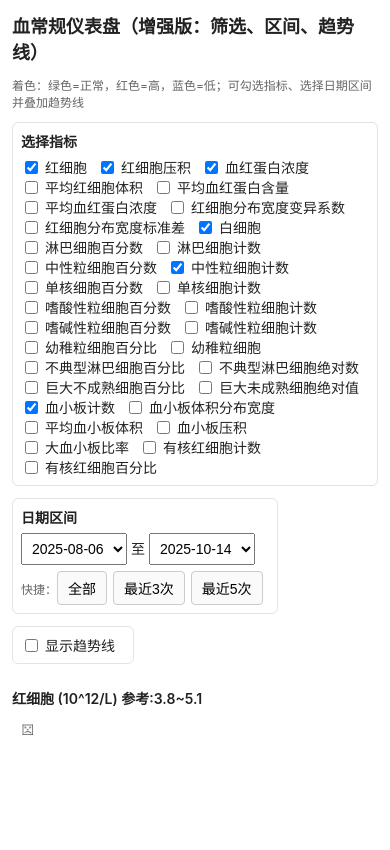
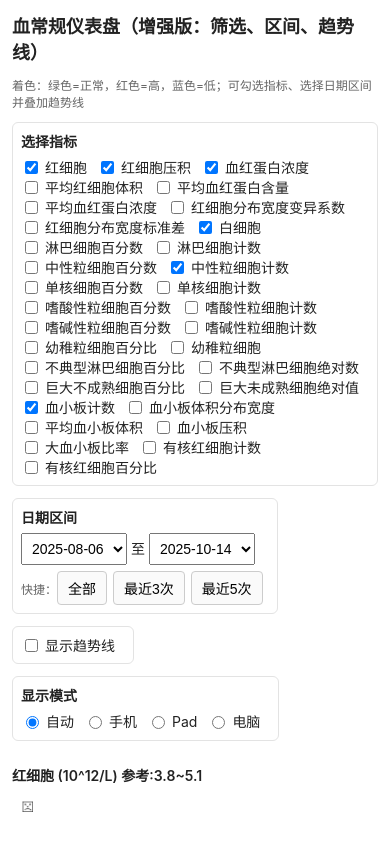
Before and after one commit to EricZhou-math/blood-test-dashboard, a plain HTML site: page index.html in a window 390 px wide. Shown: the top 850 px of the page. Drawn offline with Linux system fonts and the light colour scheme.

Commit message:
UI: add device mode selector (auto/mobile/tablet/desktop), CSS overrides, auto-detect and persist; re-render on resize/orientation

```diff
--- a/index.html
+++ b/index.html
@@ -45,6 +45,26 @@
     @media (min-width: 769px){
       canvas.chart-canvas{height:320px}
     }
+
+    /* Device mode overrides */
+    body[data-mode="mobile"]{margin:12px;font-size:14px}
+    body[data-mode="mobile"] h1{font-size:18px}
+    body[data-mode="mobile"] #controls{gap:12px}
+    body[data-mode="mobile"] #controls .box{padding:8px}
+    body[data-mode="mobile"] select{font-size:14px;padding:6px}
+    body[data-mode="mobile"] button{font-size:14px;padding:6px 10px}
+    body[data-mode="mobile"] table{font-size:12px}
+    body[data-mode="mobile"] .metric-title{font-size:14px}
+    body[data-mode="mobile"] canvas.chart-canvas{height:240px}
+
+    body[data-mode="tablet"]{margin:16px;font-size:15px}
+    body[data-mode="tablet"] h1{font-size:19px}
+    body[data-mode="tablet"] #controls{gap:14px}
+    body[data-mode="tablet"] canvas.chart-canvas{height:300px}
+
+    body[data-mode="desktop"]{margin:24px;font-size:16px}
+    body[data-mode="desktop"] h1{font-size:20px}
+    body[data-mode="desktop"] canvas.chart-canvas{height:360px}
   </style>
 </head>
 <body>
@@ -181,6 +201,30 @@
       lab.appendChild(document.createTextNode(" 显示趋势线"));
       box3.appendChild(lab);
       wrap.appendChild(box3);
+
+      // 设备模式选择
+      const box4 = document.createElement("div");
+      box4.className = "box";
+      box4.innerHTML = "<div style='font-weight:600;margin-bottom:6px'>显示模式</div>";
+      const modes = [
+        {id:'modeAuto', val:'auto', text:'自动'},
+        {id:'modeMobile', val:'mobile', text:'手机'},
+        {id:'modeTablet', val:'tablet', text:'Pad'},
+        {id:'modeDesktop', val:'desktop', text:'电脑'},
+      ];
+      modes.forEach(m=>{
+        const lab = document.createElement('label');
+        const rb = document.createElement('input');
+        rb.type = 'radio';
+        rb.name = 'mode';
+        rb.id = m.id;
+        rb.value = m.val;
+        rb.addEventListener('change', ()=>applyMode(rb.value));
+        lab.appendChild(rb);
+        lab.appendChild(document.createTextNode(' '+m.text));
+        box4.appendChild(lab);
+      });
+      wrap.appendChild(box4);
     }
 
     function subset(arr, start, end){ return arr.slice(start, end+1); }
@@ -284,9 +328,29 @@
 
     // 初始渲染（为避免未创建控件时报错，创建临时占位元素）
     buildControls();
-    // 窄屏与旋转自适应：在尺寸变化时延迟重绘，避免抖动
-    window.addEventListener('orientationchange', ()=>setTimeout(updateView,100));
-    window.addEventListener('resize', ()=>{ clearTimeout(window.__rt); window.__rt = setTimeout(updateView,150); });
+    initMode();
+    // 窄屏与旋转自适应：在尺寸变化时，如为“自动模式”则重新判定并重绘
+    function detectMode(){ const w = window.innerWidth; return w<=768 ? 'mobile' : (w<=1024 ? 'tablet' : 'desktop'); }
+    function applyMode(mode){
+      window.__selectedMode = mode;
+      localStorage.setItem('viewMode', mode);
+      const actual = (mode === 'auto') ? detectMode() : mode;
+      document.body.setAttribute('data-mode', actual);
+      setTimeout(updateView, 50);
+    }
+    function initMode(){
+      const saved = localStorage.getItem('viewMode') || 'auto';
+      const radios = {
+        auto: document.getElementById('modeAuto'),
+        mobile: document.getElementById('modeMobile'),
+        tablet: document.getElementById('modeTablet'),
+        desktop: document.getElementById('modeDesktop'),
+      };
+      if(radios[saved]) radios[saved].checked = true;
+      applyMode(saved);
+    }
+    window.addEventListener('orientationchange', ()=>{ if((window.__selectedMode||'auto')==='auto'){ applyMode('auto'); } else { setTimeout(updateView,100); } });
+    window.addEventListener('resize', ()=>{ clearTimeout(window.__rt); window.__rt = setTimeout(()=>{ if((window.__selectedMode||'auto')==='auto'){ applyMode('auto'); } else { updateView(); } }, 150); });
     const tmpStart = document.createElement('select'); tmpStart.id='startSel'; tmpStart.value=0;
     const tmpEnd = document.createElement('select'); tmpEnd.id='endSel'; tmpEnd.value=dates.length-1;
     const tmpTrend = document.createElement('input'); tmpTrend.id='trendToggle'; tmpTrend.type='checkbox'; tmpTrend.checked=false;
```
